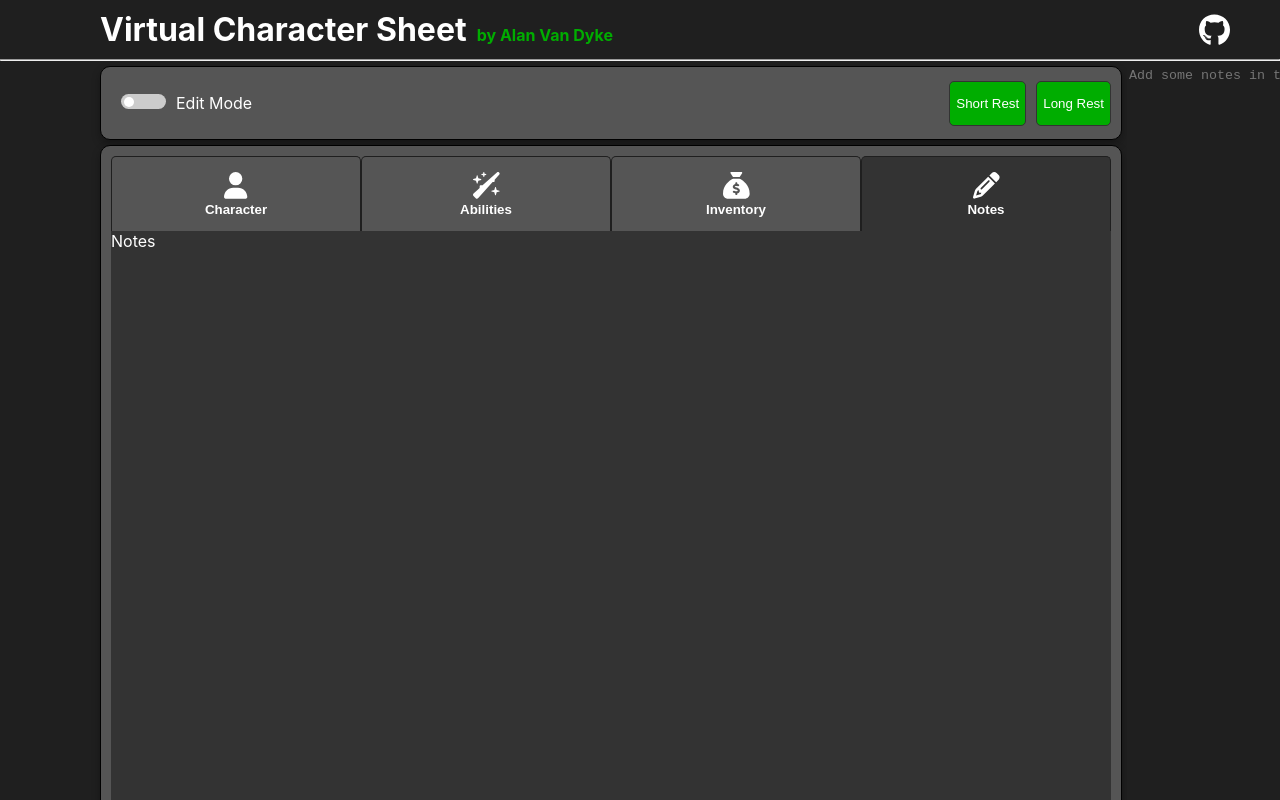
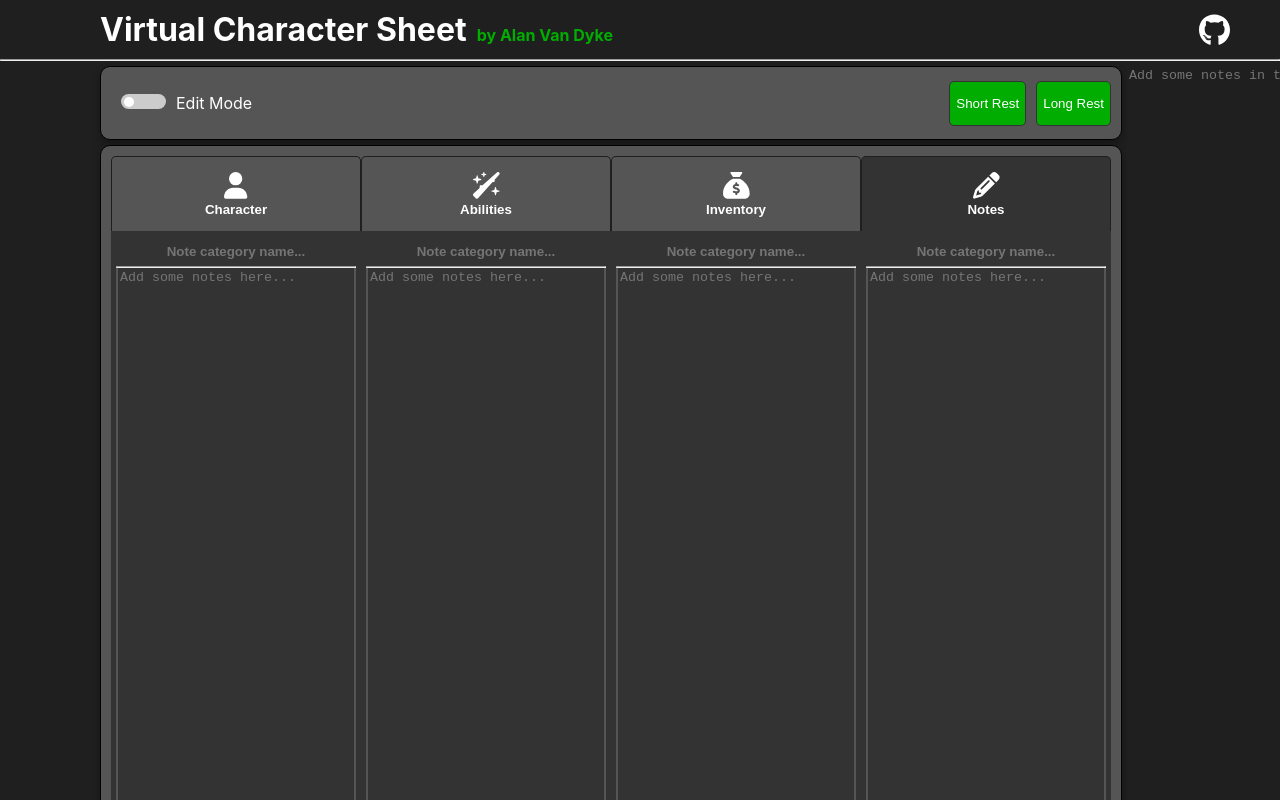
Before and after one commit to Alan-Van-Dyke/virtual-character-sheet, a React (Create React App) app: page / in a window 1280 px wide. Both pictures are taken after a click on the button "Notes". Shown: the top 800 px of the page. Built offline with nearby package versions, Linux system fonts and the light colour scheme.

Commit message:
notes tab

```diff
--- a/src/components/CharacterSheet.tsx
+++ b/src/components/CharacterSheet.tsx
@@ -3,6 +3,7 @@ import { useState, useEffect } from "react";
 import ToggleSlider from "./ToggleSlider";
 import SheetTabs from "./SheetTabs";
 import Character from "../model/Character";
+import NotesTab from "./NotesTab";
 import {
   faUser,
   faWandSparkles,
@@ -16,7 +17,12 @@ const CharacterSheet = () => {
     const savedCharacter = localStorage.getItem("playerCharacter");
     return savedCharacter !== null
       ? JSON.parse(savedCharacter)
-      : new Character("", "", "", "", "", "", "");
+      : new Character("", "", "", "", "", "", "", [
+          { title: "", content: "" },
+          { title: "", content: "" },
+          { title: "", content: "" },
+          { title: "", content: "" },
+        ]); //TODO find a better way to do this
   });
 
   useEffect(() => {
@@ -48,7 +54,16 @@ const CharacterSheet = () => {
       label: "Notes",
       icon: <FontAwesomeIcon icon={faPencil} />,
       id: 3,
-      content: <div>Notes</div>,
+      content: (
+        <NotesTab
+          charNotes={playerCharacter.characterNotes}
+          setCharNotes={(newNotes: { title: string; content: string }[]) => {
+            var newChar = { ...playerCharacter };
+            newChar.characterNotes = newNotes;
+            setPlayerCharacter(newChar);
+          }}
+        ></NotesTab>
+      ),
     },
   ];
 
--- /dev/null
+++ b/src/components/NoteColumn.tsx
@@ -0,0 +1,42 @@
+import "../style/NoteColumn.css";
+
+interface NoteColumnProps {
+  index: number;
+  title: string;
+  content: string;
+  updateNoteContent: (index: number, content: string) => void;
+  updateNoteTitle: (index: number, title: string) => void;
+}
+
+const NoteColumn = ({
+  title,
+  content,
+  index,
+  updateNoteContent,
+  updateNoteTitle,
+}: NoteColumnProps) => {
+  return (
+    <div className="notes-col">
+      <input
+        type="text"
+        className="notes-title"
+        placeholder="Note category name..."
+        defaultValue={title}
+        onChange={(event) => {
+          updateNoteTitle(index, event.target.value);
+        }}
+      ></input>
+      <hr></hr>
+      <textarea
+        className="notes-content"
+        placeholder="Add some notes here..."
+        defaultValue={content}
+        onChange={(event) => {
+          updateNoteContent(index, event.target.value);
+        }}
+      ></textarea>
+    </div>
+  );
+};
+
+export default NoteColumn;
--- /dev/null
+++ b/src/components/NotesTab.tsx
@@ -0,0 +1,39 @@
+import "../style/NotesTab.css";
+import NoteColumn from "./NoteColumn";
+
+interface NotesTabProps {
+  charNotes: { title: string; content: string }[];
+  setCharNotes: (charNotes: { title: string; content: string }[]) => void;
+}
+
+const NotesTab = ({ charNotes, setCharNotes }: NotesTabProps) => {
+  function updateNoteContent(index: number, content: string) {
+    var newNotes = [...charNotes];
+    newNotes[index].content = content;
+    setCharNotes(newNotes);
+  }
+
+  function updateNoteTitle(index: number, title: string) {
+    var newNotes = [...charNotes];
+    newNotes[index].title = title;
+    setCharNotes(newNotes);
+  }
+  return (
+    <div className="notes-container">
+      {charNotes.map((item, index) => {
+        return (
+          <NoteColumn
+            key={index}
+            title={item.title}
+            content={item.content}
+            index={index}
+            updateNoteContent={updateNoteContent}
+            updateNoteTitle={updateNoteTitle}
+          />
+        );
+      })}
+    </div>
+  );
+};
+
+export default NotesTab;
--- a/src/model/Character.ts
+++ b/src/model/Character.ts
@@ -6,8 +6,9 @@ class Character {
     background: string;
     alignment: string;
     marginNotes: string;
+    characterNotes: {title:string, content:string}[]
 
-    constructor(name: string, charClass: string, level: string, race: string, background: string, alignment: string, marginNotes: string){
+    constructor(name: string, charClass: string, level: string, race: string, background: string, alignment: string, marginNotes: string, characterNotes: {title:string, content:string}[]){
         this.name = name;
         this.charClass = charClass;
         this.level = level;
@@ -15,6 +16,7 @@ class Character {
         this.background = background;
         this.alignment = alignment;
         this.marginNotes = marginNotes;
+        this.characterNotes = characterNotes;
     }
 
 }
--- a/src/style/CharacterSheet.css
+++ b/src/style/CharacterSheet.css
@@ -76,7 +76,12 @@ textarea:focus {
   outline: none;
 }
 
+input[type="text"]:focus{
+  outline:none;
+}
+
 .character-sheet-tab {
+  display: flex;
   background-color: var(--background-light);
   height: 100%;
 }
--- /dev/null
+++ b/src/style/NoteColumn.css
@@ -0,0 +1,29 @@
+.notes-col {
+  display: flex;
+  flex-direction: column;
+  width: 25%;
+  margin: 5px;
+  background-color: var(--background-light);
+  border:none;
+  color: var(--text-color);
+}
+
+.notes-title {
+  background-color: var(--background-light);
+  height: 30px;
+  resize: none;
+  border:none;
+  color: var(--text-color);
+  text-align: center;
+  font-weight:bold;
+}
+
+.notes-content {
+  background-color: var(--background-light);
+  height: 100%;
+  border-left: 2px solid var(--background-lighter);
+  border-right: 2px solid var(--background-lighter);
+  border-top:none;
+  border-bottom:2px solid var(--background-lighter);
+  color: var(--text-color);
+}
--- /dev/null
+++ b/src/style/NotesTab.css
@@ -0,0 +1,7 @@
+.notes-container {
+  display: flex;
+  height: 100%;
+  width: 100%;
+  margin: 0;
+  padding: 0;
+}
--- a/src/style/VirtualCharacterSheet.css
+++ b/src/style/VirtualCharacterSheet.css
@@ -41,5 +41,11 @@ a,
 }
 
 .vcs-title {
-    color: var(--primary-color)
+  color: var(--primary-color);
 }
+
+.vert-line {
+  height: 100%;
+  width: 1px;
+  background-color: var(--background-lighter);
+}
```
